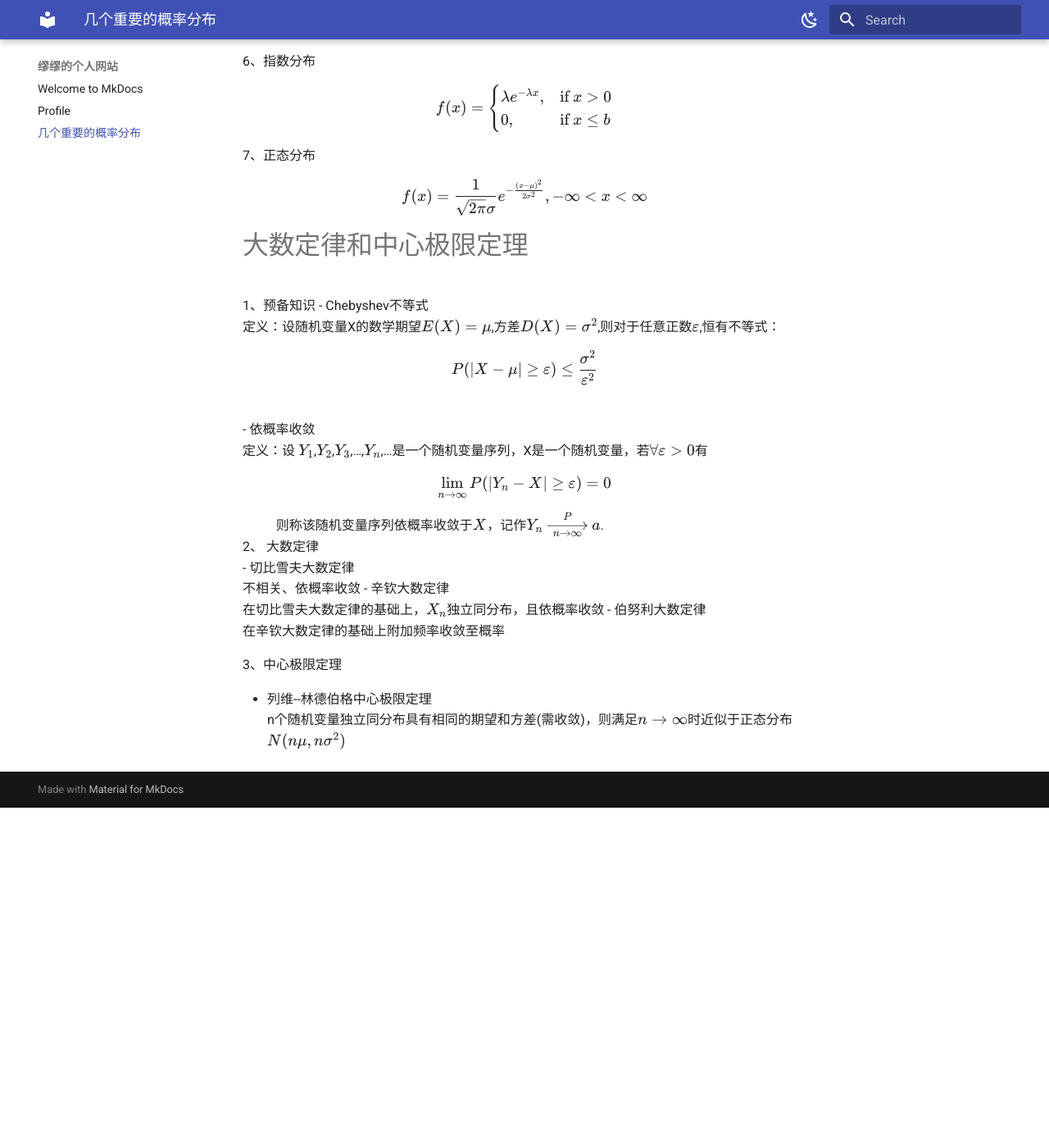
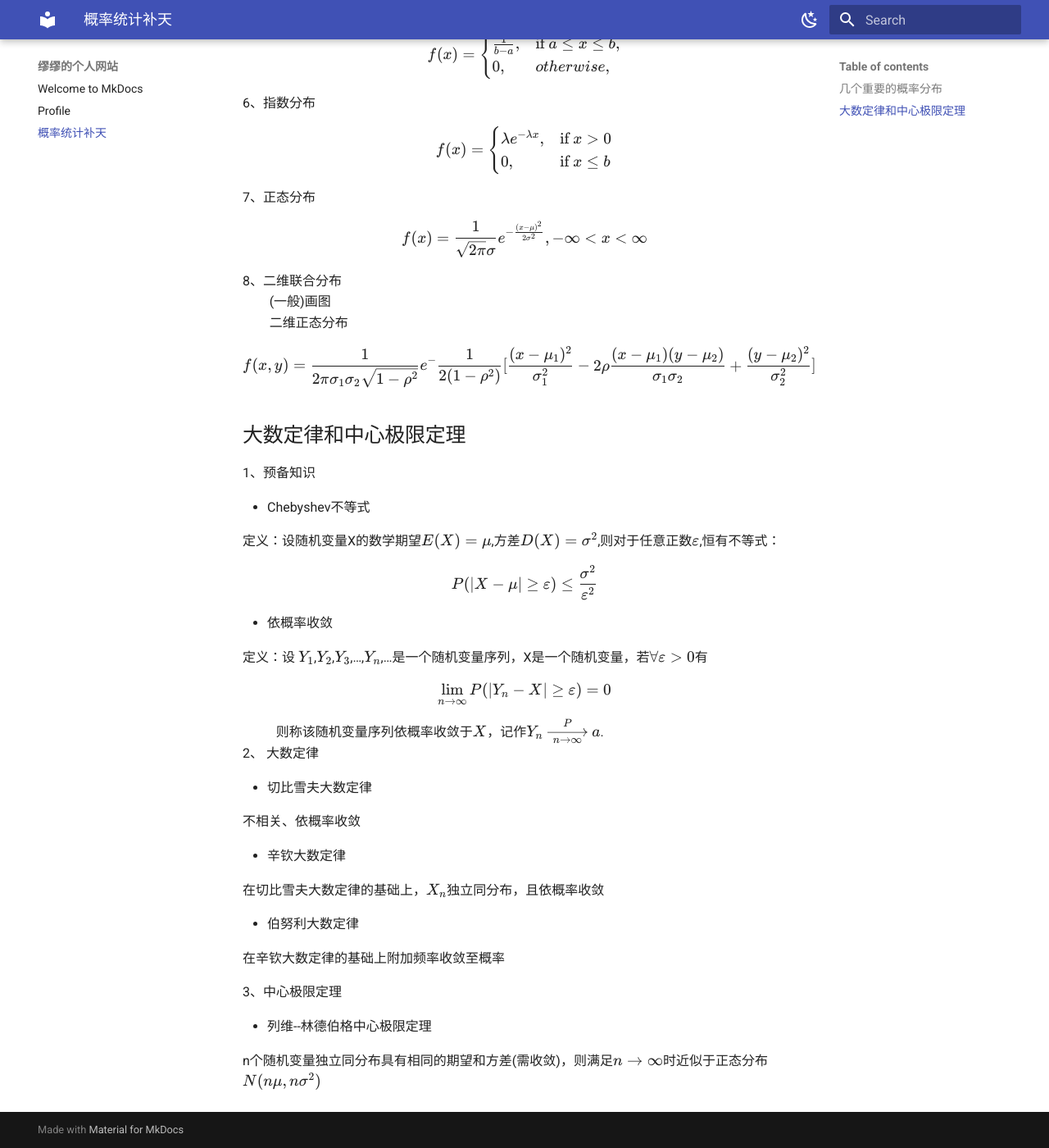
Before and after one commit to Miuarcher/miumiu.github.io, an MkDocs documentation site: the page built from docs/概率统计补天.md, in a window 1280 px wide and 1400 px high, scrolled down 663 px. Shown: the whole window at 82% size. Built offline with MkDocs 1.6.1 and Material for MkDocs 9.7.7, drawn with Linux system fonts in a browser that asks for light colours; before the commit the page ends 1648 px from its top, so only the background shows below that.

Commit message:
new form

```diff
--- a/docs/概率统计补天.md
+++ b/docs/概率统计补天.md
@@ -1,4 +1,6 @@
-# 几个重要的概率分布
+# 概率统计补天
+
+## 几个重要的概率分布
 1、0-1分布 $$P(X=k)=p^k(1-p)^{1-k}$$
 2、二项分布 $$P(X=k)=C^k_np^k(1-p)^{n-k}$$
 3、Pascal分布$$P(X=k)=C^{r-1}_{k-1}p^r(1-p)^{k-r},k=r,r+1,\cdots$$
@@ -21,24 +23,39 @@ f(x) =
 \end{cases}
 $$
 7、正态分布$$f(x)=\frac{1}{\sqrt{2\pi}\sigma}e^{-\frac{(x-\mu)^2}{2\sigma^2}},-\infty<x<\infty$$
-# 大数定律和中心极限定理
+8、二维联合分布
+&ensp;&ensp;&ensp;&ensp;(一般)画图
+&ensp;&ensp;&ensp;&ensp;二维正态分布$$f(x,y)=\frac{1}{2\pi\sigma_1\sigma_2\sqrt{1-\rho^2}}e^-\frac{1}{2(1-\rho^2)}[\frac{(x-\mu_1)^2}{\sigma_1^2}-2\rho\frac{(x-\mu_1)(y-\mu_2)}{\sigma_1\sigma_2}+\frac{(y-\mu_2)^2}{\sigma_2^2}]$$
+
+## 大数定律和中心极限定理
 1、预备知识
+
    - Chebyshev不等式
+
    定义：设随机变量X的数学期望$E(X)=\mu$,方差$D(X)=\sigma^2$,则对于任意正数$\varepsilon$,恒有不等式：
    $$P(|X-\mu|\ge\varepsilon)\le \frac{\sigma^2}{\varepsilon^2} $$
+
    - 依概率收敛
+
    定义：设 $Y_1$,$Y_2$,$Y_3$,…,$Y_n$,…是一个随机变量序列，X是一个随机变量，若$\forall \varepsilon>0$有
    $$ \lim_{n\to \infty}P(|Y_n-X|\ge\varepsilon)=0$$
   &ensp;&ensp;&ensp;&ensp;&ensp;则称该随机变量序列依概率收敛于$X$，记作$Y_n\xrightarrow[n\to\infty]P{} a$.
 2、  大数定律
+
 - 切比雪夫大数定律
+
 不相关、依概率收敛
+
 - 辛钦大数定律
+
 在切比雪夫大数定律的基础上，$X_n$独立同分布，且依概率收敛
+
 - 伯努利大数定律
+
 在辛钦大数定律的基础上附加频率收敛至概率
 
 3、中心极限定理
 
 - 列维--林德伯格中心极限定理
+
 n个随机变量独立同分布具有相同的期望和方差(需收敛)，则满足$n\to \infty$时近似于正态分布$N(n\mu,n\sigma^2)$
```
